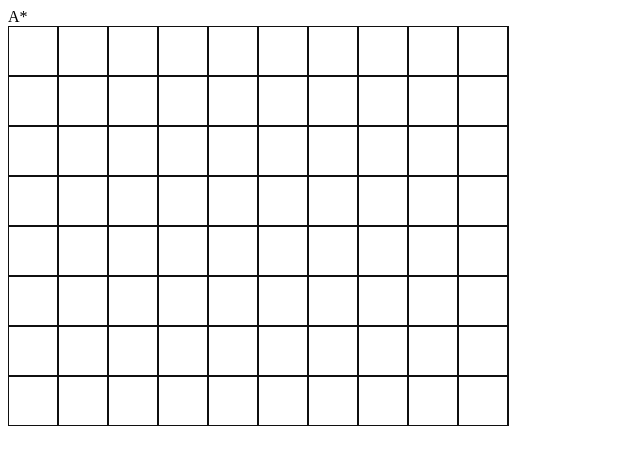
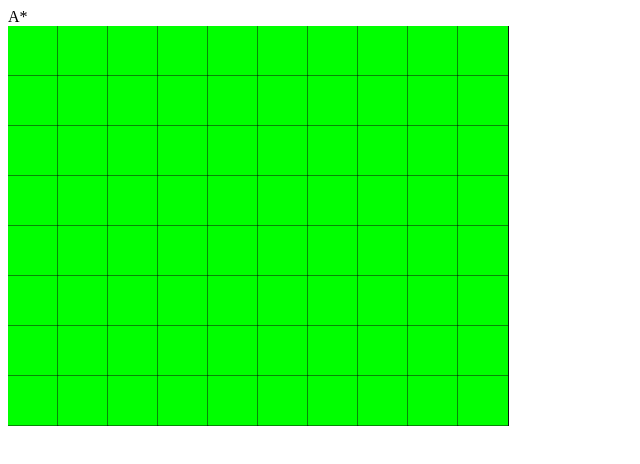
Before and after one commit to CodingZwen/AStern, a plain HTML site: page index.htm in a window 1280 px wide. Shown: the whole page, without its empty margins (0-640 px from the left). Drawn offline with Linux system fonts and the light colour scheme.

Commit message:
Add files via upload

```diff
--- a/field.js
+++ b/field.js
@@ -12,19 +12,23 @@ export default class Field
         this.field = [];
         this.obstacle = 'O';
         this.grass = 'W';
+        this.initField();
 
     }
 
-    drawTile(xpos,ypos,ctx)
+    drawTile(xpos,ypos,ctx,color)
     {
+
+
 
         ctx.beginPath();
         ctx.lineWidth=1;
-
         ctx.strokeStyle = "#111111";
-        ctx.strokeRect(xpos,ypos,this.tilesize,this.tilesize);
+        ctx.strokeRect(xpos*this.tilesize,ypos*this.tilesize,this.tilesize,this.tilesize);
         ctx.stroke();
 
+        ctx.fillStyle=color;
+        ctx.fillRect(xpos*this.tilesize,ypos*this.tilesize,this.tilesize,this.tilesize);
 
     }
 
@@ -34,18 +38,28 @@ export default class Field
 
         for(let y = 0 ; y < this.height;y++)
         {
-            this.field[y] = new Array(this.width);
+
 
             for(let x = 0 ; x < this.width;x++)
             {
 
-                this.drawTile(x*this.tilesize,y*this.tilesize,ctx);
-                console.log("ich versuche zu malen");
-                this.field[y][x] = this.grass;
+                var tileType = this.field[y][x];
+                switch(tileType)
+                {
+                    case 'W' :
+                    this.drawTile(x,y,ctx,'#00ff00');
+                    break;
+                    case 'O' :
+                        this.drawTile(x,y,ctx,'#000000');
+                    break;
+                    default :
+                    this.drawTile(x,y,ctx,'#ff0000');
+                     break;
+                }
             }
         }
 
-        console.log(this.field);
+
     }
 
     initField()
@@ -58,12 +72,12 @@ export default class Field
             for(let x = 0 ; x < this.width;x++)
             {
 
-                this.drawTile(x*this.tilesize,y*this.tilesize,ctx);
                 this.field[y][x] = this.grass;
             }
         }
 
         console.log(this.field);
+
     }
 
 
--- a/index.htm
+++ b/index.htm
@@ -8,8 +8,13 @@
 <body>
 
     A*
+<div class="container">
 
-    <div class="container">
+    <div>
+
+    </div>
+
+    <div class="canvas">
 
         <canvas id="mycanvas">
 
@@ -18,6 +23,9 @@
     </div>
 
 
+</div>
+
+
 
     <script src="script.js" type="module"></script>
 
--- /dev/null
+++ b/style.css
@@ -0,0 +1,8 @@
+
+
+
+
+.container
+{
+    display:inline-block;
+}
```
